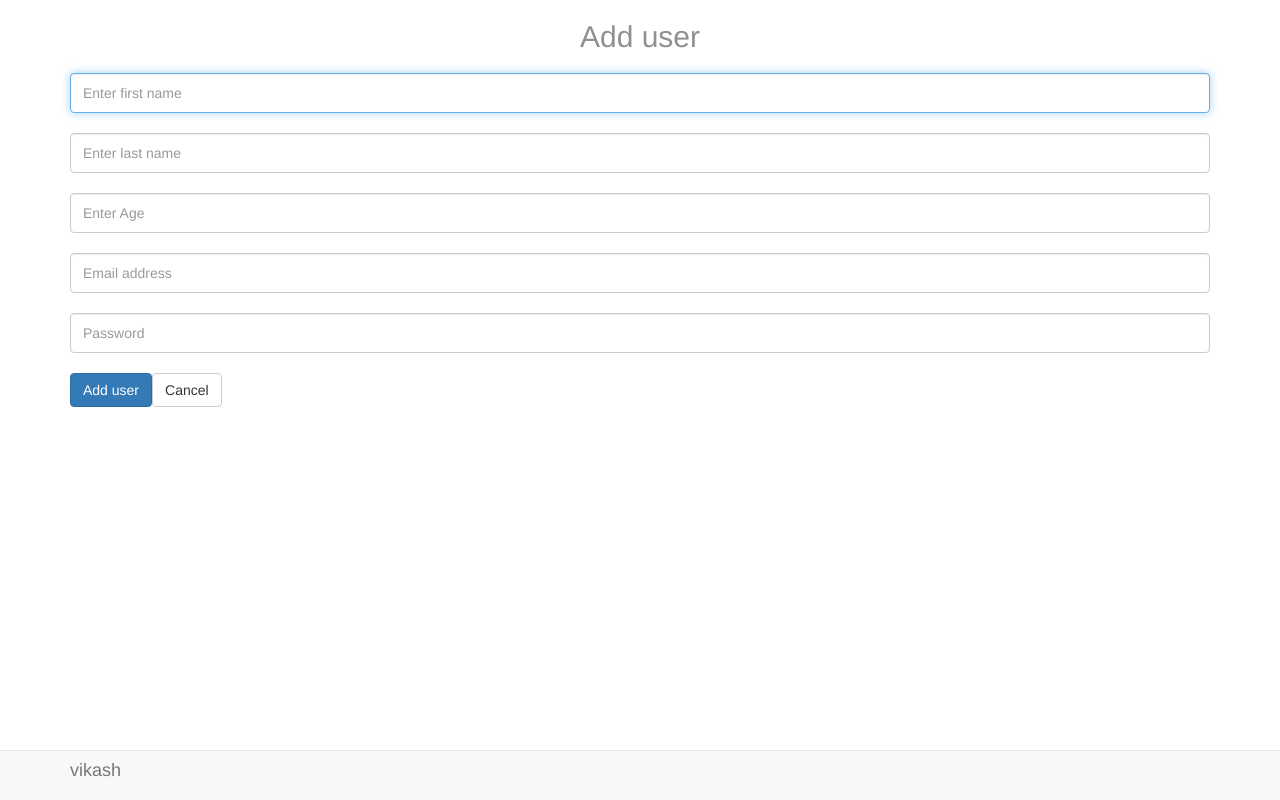
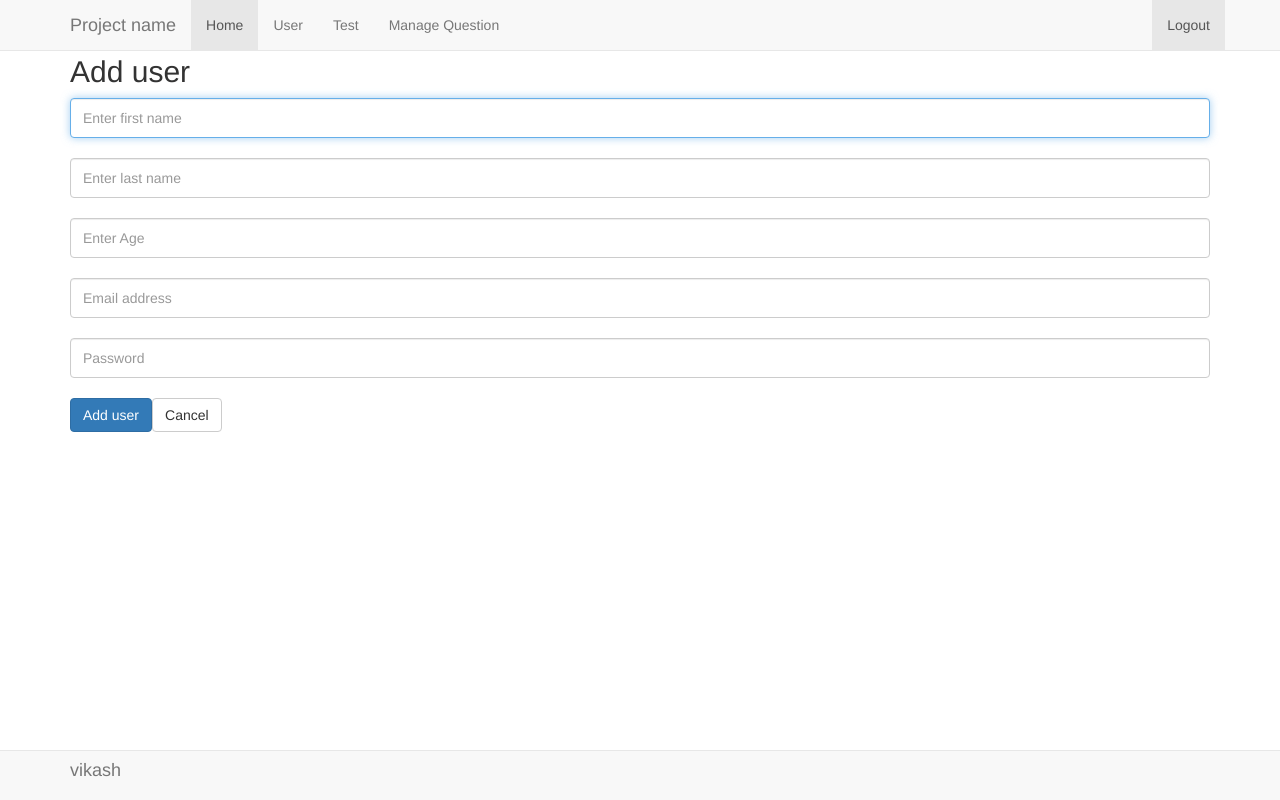
Before and after one commit to vikashask/User-Product-Portal-React, a React (Create React App) app in the folder react/: page /add-user in a window 1280 px wide. Built offline with nearby package versions, Linux system fonts and the light colour scheme; what redux-immutable-state-invariant would draw is missing.

Commit message:
header added

```diff
--- a/react/src/components/AddUser.js
+++ b/react/src/components/AddUser.js
@@ -4,6 +4,7 @@ import { connect } from 'react-redux';
 import Utils from '../utils/Utils';
 import * as Constants from '../utils/Constants';
 import MessageBar from './shared/MessageBar'
+import Header from "../components/layout/Header";
 
 class AddUser extends React.Component {
     constructor(prpos){
@@ -103,8 +104,9 @@ class AddUser extends React.Component {
         return(
             <div className="container">
                 {message}
+                <Header/>
                 <form className="form-signin">
-                    <h2 className="form-signin-heading">Add user</h2>
+                    <h2 className="sub-header">Add user</h2>
                     <input type="text" value={this.state.firstName} onChange={this.firstNameChange} className="form-control" placeholder="Enter first name" required autoFocus />
                     <br></br>
                     <input type="text" value={this.state.lastName} onChange={this.lastNameChange} className="form-control" placeholder="Enter last name" required />
--- a/react/src/components/EditUser.js
+++ b/react/src/components/EditUser.js
@@ -4,6 +4,7 @@ import { connect } from 'react-redux';
 import Utils from '../utils/Utils';
 import * as Constants from '../utils/Constants';
 import MessageBar from './shared/MessageBar'
+import Header from "../components/layout/Header";
 
 class EditUser extends React.Component {
     constructor(prpos){
@@ -115,8 +116,9 @@ class EditUser extends React.Component {
         return(
             <div className="container">
                 {message}
+                <Header/>
                 <form className="form-signin">
-                    <h2 className="form-signin-heading">Edit user</h2>
+                    <h2 className="sub-header">Edit user</h2>
                     <input type="text" value={this.state.firstName} onChange={this.firstNameChange} className="form-control" placeholder="Enter first name" required autoFocus />
                     <br></br>
                     <input type="text" value={this.state.lastName} onChange={this.lastNameChange} className="form-control" placeholder="Enter last name" required />
--- a/react/src/components/product/AddProduct.js
+++ b/react/src/components/product/AddProduct.js
@@ -4,6 +4,7 @@ import { connect } from 'react-redux';
 // import Utils from '../../utils/Utils';
 import * as Constants from '../../utils/Constants';
 import MessageBar from './../shared/MessageBar'
+import Header from "../../components/layout/Header";
 
 class AddProduct extends React.Component {
     constructor(prpos){
@@ -82,8 +83,9 @@ class AddProduct extends React.Component {
         return(
             <div className="container">
                 {message}
+                <Header/>
                 <form className="form-signin">
-                    <h2 className="form-signin-heading">Add product</h2>
+                    <h2 className="sub-header">Add product</h2>
                     <input type="text" value={this.state.name} onChange={this.nameChange} className="form-control" placeholder="Enter name" required autoFocus />
                     <br></br>
                     <input type="text" value={this.state.description} onChange={this.descriptionChange} className="form-control" placeholder="Enter description" required />
--- a/react/src/components/product/EditProduct.js
+++ b/react/src/components/product/EditProduct.js
@@ -4,6 +4,7 @@ import { connect } from 'react-redux';
 // import Utils from '../../utils/Utils';
 import * as Constants from '../../utils/Constants';
 import MessageBar from '../shared/MessageBar'
+import Header from "../../components/layout/Header";
 
 class EditProduct extends React.Component {
     constructor(prpos){
@@ -87,8 +88,9 @@ class EditProduct extends React.Component {
         return(
             <div className="container">
                 {message}
+                <Header/>
                 <form className="form-signin">
-                    <h2 className="form-signin-heading">Edit product</h2>
+                    <h2 className="sub-header">Edit product</h2>
                     <input type="text" value={this.state.name} onChange={this.nameChange} className="form-control" placeholder="Enter name" required autoFocus />
                     <br></br>
                     <input type="text" value={this.state.description} onChange={this.descriptionChange} className="form-control" placeholder="Enter description" required />
```
